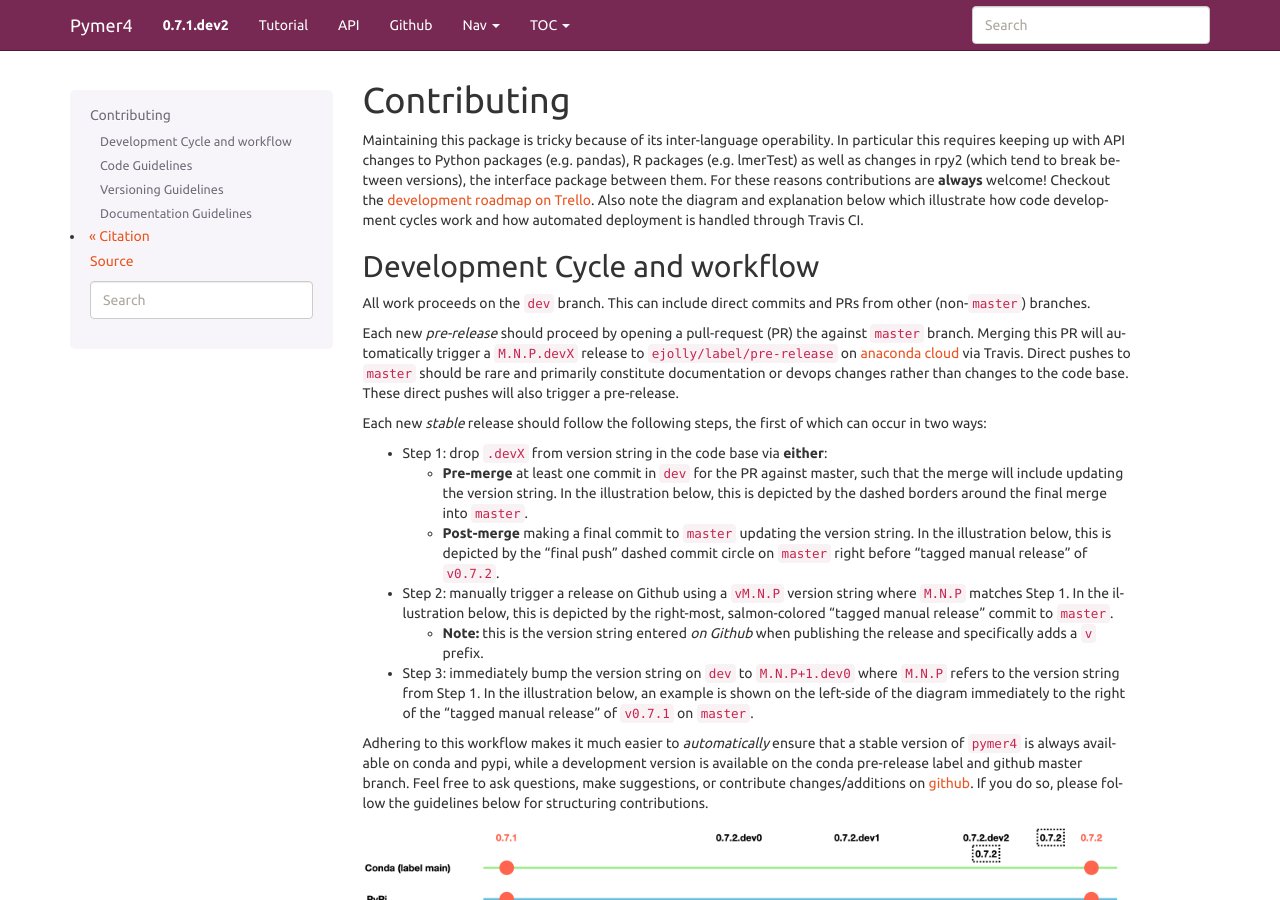
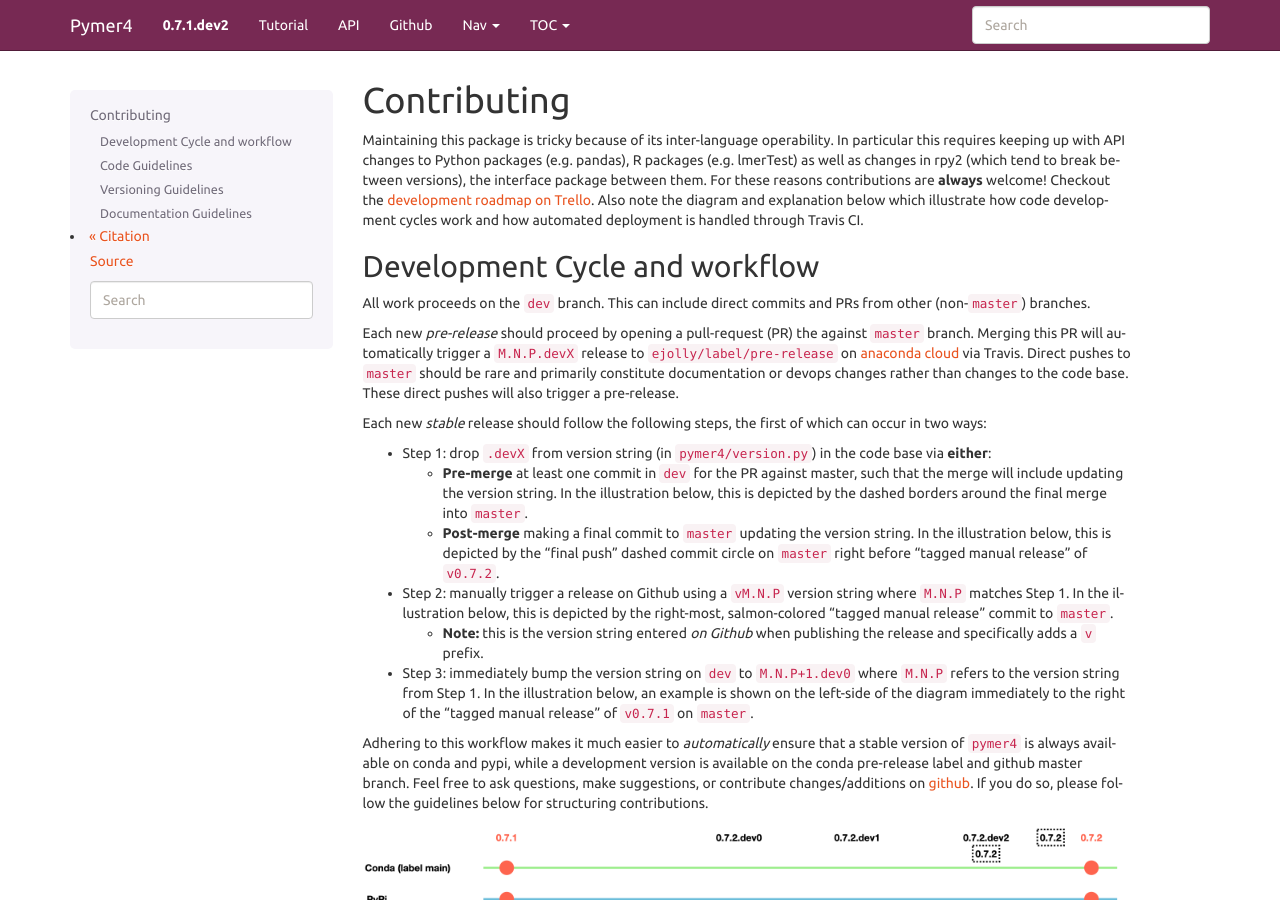
Before and after one commit to ejolly/pymer4, a Sphinx documentation site: the page built from docs/contributing.rst, in a window 1280 px wide and 900 px high. Built offline with Sphinx 7.4.7, drawn with Linux system fonts in a browser that asks for light colours.

Commit message:
Update conda version string automatically from source version.py

```diff
--- a/docs/contributing.rst
+++ b/docs/contributing.rst
@@ -11,7 +11,7 @@ Each new *pre-release* should proceed by opening a pull-request (PR) the against
 
 Each new *stable* release should follow the following steps, the first of which can occur in two ways:
 
-- Step 1: drop :code:`.devX` from version string in the code base via **either**:
+- Step 1: drop :code:`.devX` from version string (in :code:`pymer4/version.py`) in the code base via **either**:
 
   - **Pre-merge** at least one commit in :code:`dev` for the PR against master, such that the merge will include updating the version string. In the illustration below, this is depicted by the dashed borders around the final merge into :code:`master`.
 
```
Also changed, not shown: 1 other file.
